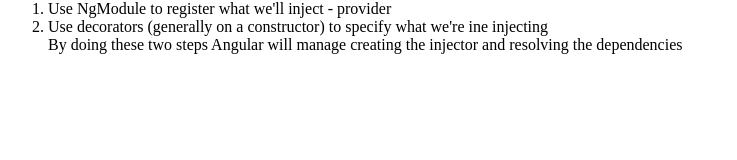
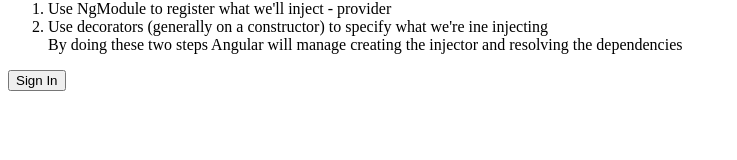
Before and after one commit to galicians/angular-di-ngmodule, an Angular app: page / in a window 1280 px wide. Shown: the part 131-291 px from the top of the page, without its empty margins (0-737 px from the left). Built offline with nearby package versions, Linux system fonts and the light colour scheme.

Commit message:
3 files modified

```diff
--- a/src/app/app.component.html
+++ b/src/app/app.component.html
@@ -8,3 +8,13 @@
 <li>Use decorators (generally on a constructor) to specify what we're ine injecting</li>
 <span>By doing these two steps Angular will manage creating the injector and resolving the dependencies</span>
 </ol>
+
+<div> <p
+    *ngIf="userName"
+    class="welcome">
+    Welcome: {{ userName }}!
+</p> <button
+    (click)="signIn()"
+    class="ui button"
+    >Sign In
+</button> </div>
--- a/src/app/app.component.ts
+++ b/src/app/app.component.ts
@@ -1,4 +1,5 @@
 import { Component } from '@angular/core';
+import { UserService } from './user.service';
 
 @Component({
   selector: 'my-app',
@@ -7,4 +8,16 @@
 })
 export class AppComponent  {
   name = 'Dependency Injection';
+  userName: string;
+
+  constructor(private userService: UserService) {}
+
+  signIn(): void {
+    this.userService.setUser({
+      name: 'Pablo P'
+    })
+    this.userName = this.userService.getUser().name;
+    console.log('User name is: ', this.userName)
+  }
+
 }
--- a/src/app/app.module.ts
+++ b/src/app/app.module.ts
@@ -4,10 +4,12 @@
 
 import { AppComponent } from './app.component';
 import { HelloComponent } from './hello.component';
+import { UserService } from './user.service';
 
 @NgModule({
   imports:      [ BrowserModule, FormsModule ],
   declarations: [ AppComponent, HelloComponent ],
+  providers: [ UserService ],
   bootstrap:    [ AppComponent ]
 })
 export class AppModule { }
```
